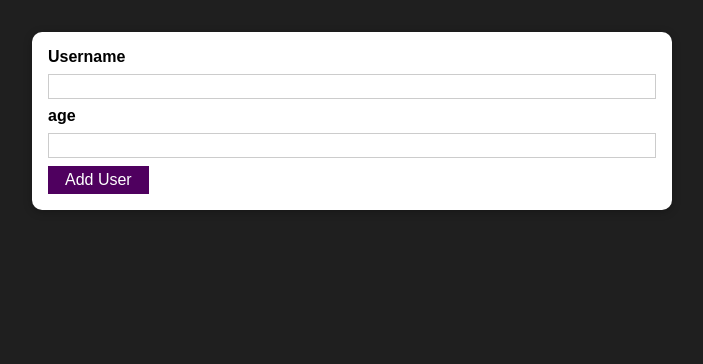
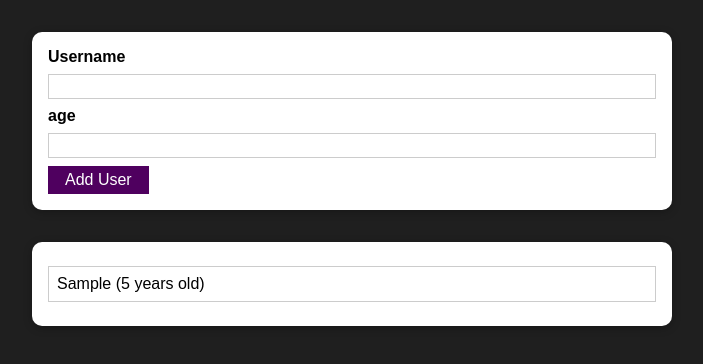
Before and after one commit to eclectic-coding/react-users-app, a React (Create React App) app: page / in a window 1280 px wide. Both pictures are taken after typing "Sample", "5" into the empty fields and a click on the button "Add User". Shown: the top 364 px of the page, without its empty margins (288-991 px from the left). Built offline with nearby package versions, Linux system fonts and the light colour scheme.

Commit message:
Add users list

```diff
--- a/src/App.js
+++ b/src/App.js
@@ -1,10 +1,20 @@
-import React from 'react';
+import React, { useState } from 'react';
 import AddUser from './components/Users/AddUser';
+import UsersList from './components/Users/UsersList';
 
 function App() {
+  const [usersList, setUsersList] = useState([]);
+
+  const addUserHandler = (username, userage) => {
+    setUsersList((prevUsersList) => {
+      return [...prevUsersList, {name: username, age: userage}]
+    })
+  }
+
   return (
     <div>
-      <AddUser />
+      <AddUser onAddUser={addUserHandler} />
+      <UsersList users={usersList}/>
     </div>
   );
 }
--- a/src/components/Users/AddUser.js
+++ b/src/components/Users/AddUser.js
@@ -16,7 +16,7 @@
     if (+enteredAge < 1) {
       return;
     }
-    console.log(enteredUsername, enteredAge);
+    props.onAddUser(enteredUsername, enteredAge);
     setEnteredUsername('');
     setEnteredAge('');
   };
--- /dev/null
+++ b/src/components/Users/UsersList.js
@@ -0,0 +1,18 @@
+import React from 'react';
+import Card from '../UI/Card';
+
+import classes from './UsersList.module.css';
+
+const UsersList = props => {
+  return (
+    <Card className={classes.users}>
+      <ul>
+        {props.users.map((user) => (
+          <li key={user.name}>{user.name} ({user.age} years old)</li>
+        ))}
+      </ul>
+    </Card>
+  );
+};
+
+export default UsersList;
--- /dev/null
+++ b/src/components/Users/UsersList.module.css
@@ -0,0 +1,16 @@
+.users {
+  margin: 2rem auto;
+  width: 90%;
+  max-width: 40rem;
+}
+
+.users ul {
+  list-style: none;
+  padding: 1rem;
+}
+
+.users li {
+  border: 1px solid #ccc;
+  margin: 0.5rem 0;
+  padding: 0.5rem;
+}
```
